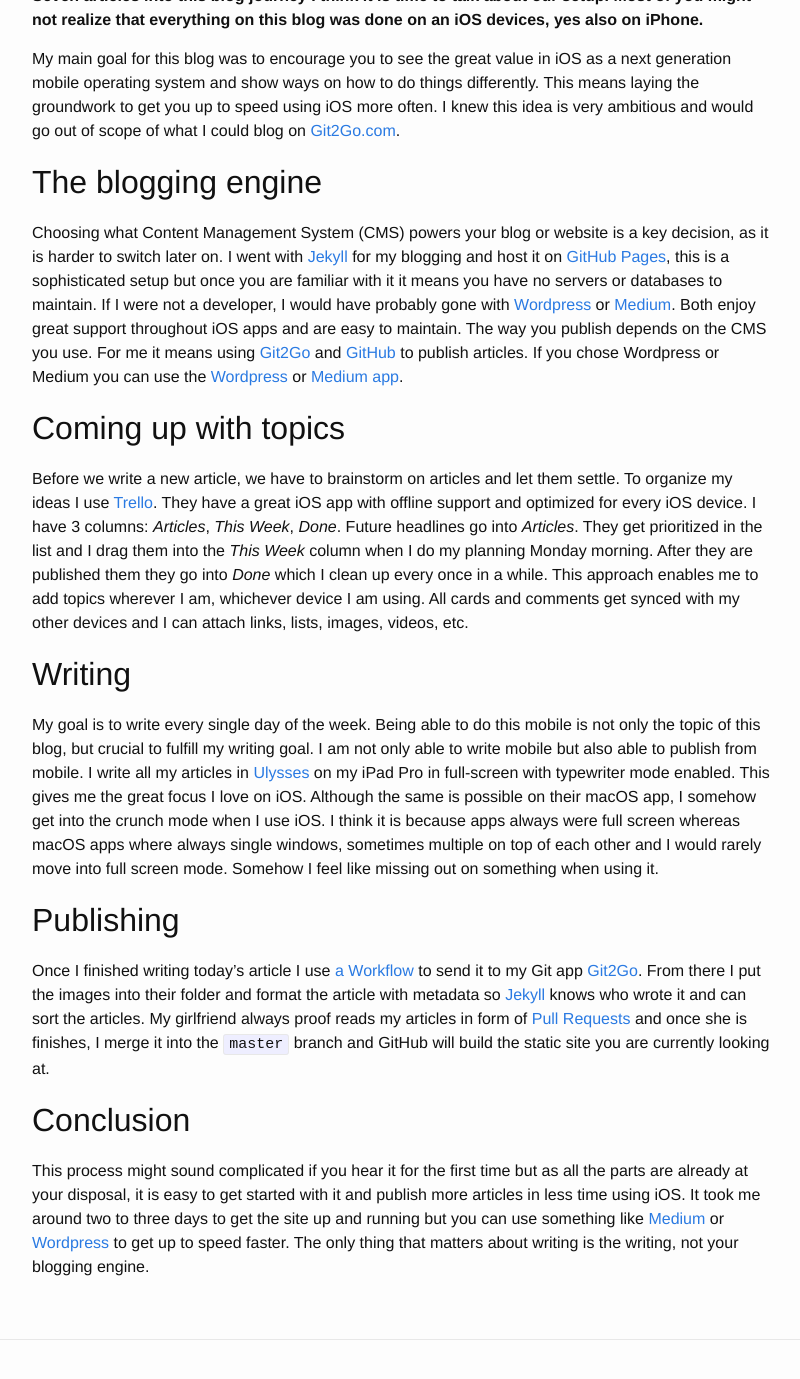
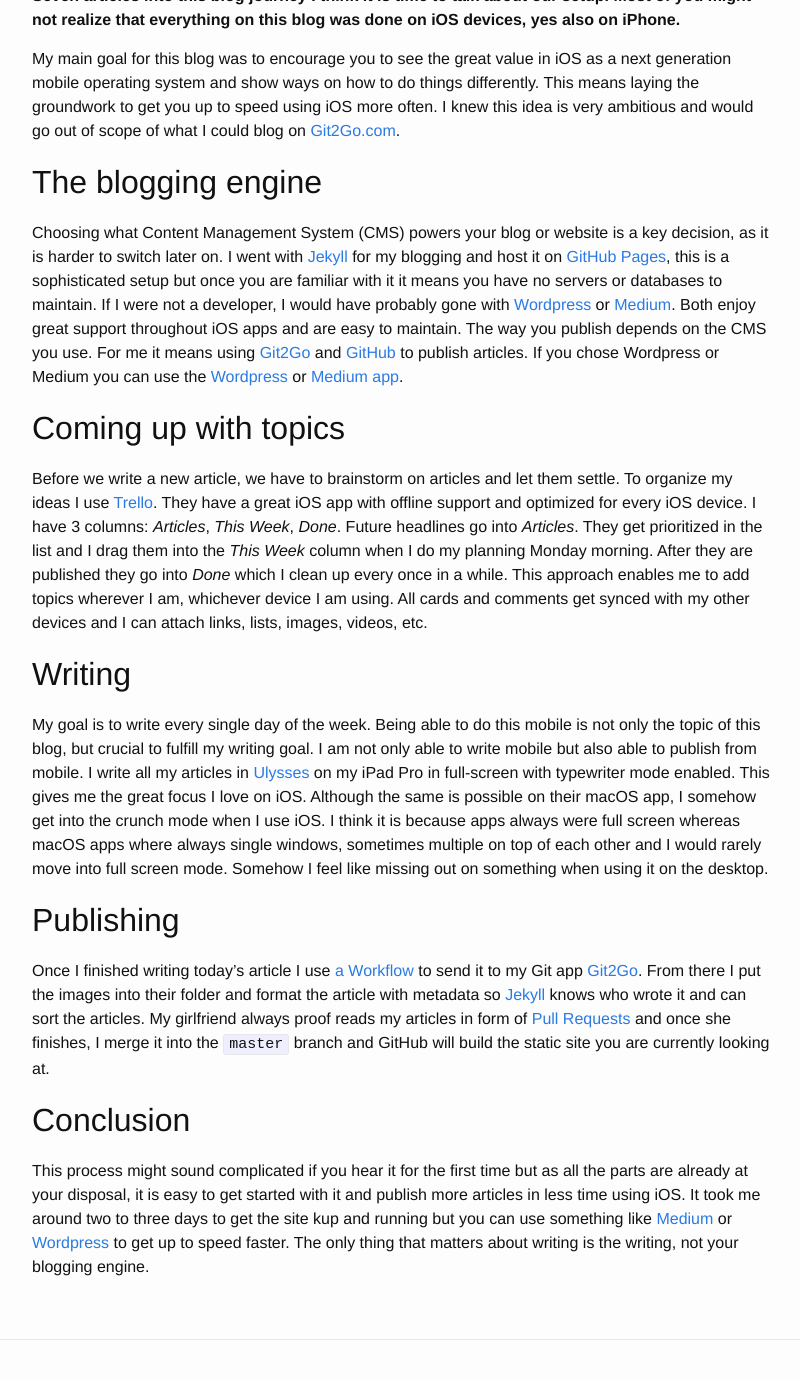
Before and after one commit to nerdishbynature/mobileonly.tools, a Jekyll site: the page built from _posts/2016-10-13-How-we-write-this-blog-solely-on-iOS.markdown, in a window 1280 px wide and 1400 px high, scrolled down 954 px. Shown: the top 1379 px of the window, without its empty margins (238-1038 px from the left). Built offline with Jekyll 4.4.1, drawn with Linux system fonts in a browser that asks for light colours; comment, search, counter and statistics services are not loaded; some of the changed text lies outside the part shown.

Commit message:
Fix typos

```diff
--- a/_posts/2016-10-13-How-we-write-this-blog-solely-on-iOS.markdown
+++ b/_posts/2016-10-13-How-we-write-this-blog-solely-on-iOS.markdown
@@ -7,29 +7,29 @@
 header_image: "/img/2016-10-13-Blog-on-iOS-Header.jpg"
 ---
 
-__Seven articles into this blog journey I think it is time to talk about our setup. Most of you might not realize that everything on this blog was done on an iOS devices, yes also on iPhone.__
+__Seven articles into this blog journey I think it is time to talk about our setup. Most of you might not realize that everything on this blog was done on iOS devices, yes also on iPhone.__
 
 
 My main goal for this blog was to encourage you to see the great value in iOS as a next generation mobile operating system and show ways on how to do things differently. This means laying the groundwork to get you up to speed using iOS more often. I knew this idea is very ambitious and would go out of scope of what I could blog on [Git2Go.com](http://git2go.com/blog.html).
 
 ## The blogging engine
 
-Choosing what Content Management System (CMS) powers your blog or website is a key decision, as it is harder to switch later on. I went with [Jekyll](https://jekyllrb.com) for my blogging and host it on [GitHub Pages](https://pages.github.com/), this is a sophisticated setup but once you are familiar with it it means you have no servers or databases to maintain. If I were not a developer, I would have probably gone with [Wordpress](https://wordpress.com/) or [Medium](https://medium.com/). Both enjoy great support throughout iOS apps and are easy to maintain. The way you publish depends on the CMS you use. For me it means using [Git2Go](https://itunes.apple.com/us/app/git2go-git-client-you-always/id963577401?mt=8) and [GitHub](https://github.com) to publish articles. If you chose Wordpress or Medium you can use the [Wordpress](https://itunes.apple.com/us/app/wordpress/id335703880?mt=8) or [Medium app](https://itunes.apple.com/us/app/medium/id828256236?mt=8).
+Choosing what Content Management System (CMS) powers your blog or website is a key decision, as it is harder to switch later on. I went with [Jekyll](https://jekyllrb.com) for my blogging and host it on [GitHub Pages](https://pages.github.com/), this is a sophisticated setup but once you are familiar with it it means you have no servers or databases to maintain. If I were not a developer, I would have probably gone with [Wordpress](https://wordpress.com/) or [Medium](https://medium.com/). Both enjoy great support throughout iOS apps and are easy to maintain. The way you publish depends on the CMS you use. For me it means using [Git2Go](https://itunes.apple.com/us/app/git2go-git-client-you-always/id963577401?mt=8&at=1010lqa9) and [GitHub](https://github.com) to publish articles. If you chose Wordpress or Medium you can use the [Wordpress](https://itunes.apple.com/us/app/wordpress/id335703880?mt=8&at=1010lqa9) or [Medium app](https://itunes.apple.com/us/app/medium/id828256236?mt=8&at=1010lqa9).
 
 ## Coming up with topics
 
-Before we write a new article, we have to brainstorm on articles and let them settle. To organize my ideas I use [Trello](https://itunes.apple.com/us/app/trello/id461504587?mt=8). They have a great iOS app with offline support and optimized for every iOS device. I have 3 columns: *Articles*, *This Week*, *Done*. Future headlines go into *Articles*. They get prioritized in the list and I drag them into the *This Week* column when I do my planning Monday morning. After they are published them they go into *Done* which I clean up every once in a while.
+Before we write a new article, we have to brainstorm on articles and let them settle. To organize my ideas I use [Trello](https://itunes.apple.com/us/app/trello/id461504587?mt=8&at=1010lqa9). They have a great iOS app with offline support and optimized for every iOS device. I have 3 columns: *Articles*, *This Week*, *Done*. Future headlines go into *Articles*. They get prioritized in the list and I drag them into the *This Week* column when I do my planning Monday morning. After they are published they go into *Done* which I clean up every once in a while.
 This approach enables me to add topics wherever I am, whichever device I am using. All cards and comments get synced with my other devices and I can attach links, lists, images, videos, etc.
 
 ## Writing
 
-My goal is to write every single day of the week. Being able to do this mobile is not only the topic of this blog, but crucial to fulfill my writing goal. I am not only able to write mobile but also able to publish from mobile. I write all my articles in [Ulysses](https://itunes.apple.com/us/app/ulysses/id950335311?mt=8) on my iPad Pro in full-screen with typewriter mode enabled. This gives me the great focus I love on iOS. Although the same is possible on their macOS app, I somehow get into the crunch mode when I use iOS. I think it is because apps always were full screen whereas macOS apps where always single windows, sometimes multiple on top of each other and I would rarely move into full screen mode. Somehow I feel like missing out on something when using it.
+My goal is to write every single day of the week. Being able to do this mobile is not only the topic of this blog, but crucial to fulfill my writing goal. I am not only able to write mobile but also able to publish from mobile. I write all my articles in [Ulysses](https://itunes.apple.com/us/app/ulysses/id950335311?mt=8&at=1010lqa9) on my iPad Pro in full-screen with typewriter mode enabled. This gives me the great focus I love on iOS. Although the same is possible on their macOS app, I somehow get into the crunch mode when I use iOS. I think it is because apps always were full screen whereas macOS apps where always single windows, sometimes multiple on top of each other and I would rarely move into full screen mode. Somehow I feel like missing out on something when using it on the desktop.
 
 ## Publishing
 
-Once I finished writing today's article I use [a Workflow](https://itunes.apple.com/us/app/ulysses/id950335311?mt=8) to send it to my Git app [Git2Go](https://itunes.apple.com/us/app/git2go-git-client-you-always/id963577401?mt=8). From there I put the images into their folder and format the article with metadata so [Jekyll](https://jekyllrb.com) knows who wrote it and can sort the articles.
-My girlfriend always proof reads my articles in form of [Pull Requests](https://developer.github.com/v3/pulls/) and once she is finishes, I merge it into the `master` branch and GitHub will build the static site you are currently looking at.
+Once I finished writing today's article I use [a Workflow](https://itunes.apple.com/us/app/ulysses/id950335311?mt=8) to send it to my Git app [Git2Go](https://itunes.apple.com/us/app/git2go-git-client-you-always/id963577401?mt=8&at=1010lqa9). From there I put the images into their folder and format the article with metadata so [Jekyll](https://jekyllrb.com) knows who wrote it and can sort the articles.
+My girlfriend always proof reads my articles in form of [Pull Requests](https://developer.github.com/v3/pulls/) and once she finishes, I merge it into the `master` branch and GitHub will build the static site you are currently looking at.
 
 ## Conclusion
 
-This process might sound complicated if you hear it for the first time but as all the parts are already at your disposal, it is easy to get started with it and publish more articles in less time using iOS. It took me around two to three days to get the site up and running but you can use something like [Medium](https://medium.com) or [Wordpress](https://wordpress.com) to get up to speed faster. The only thing that matters about writing is the writing, not your blogging engine.
+This process might sound complicated if you hear it for the first time but as all the parts are already at your disposal, it is easy to get started with it and publish more articles in less time using iOS. It took me around two to three days to get the site kup and running but you can use something like [Medium](https://medium.com) or [Wordpress](https://wordpress.com) to get up to speed faster. The only thing that matters about writing is the writing, not your blogging engine.
```
